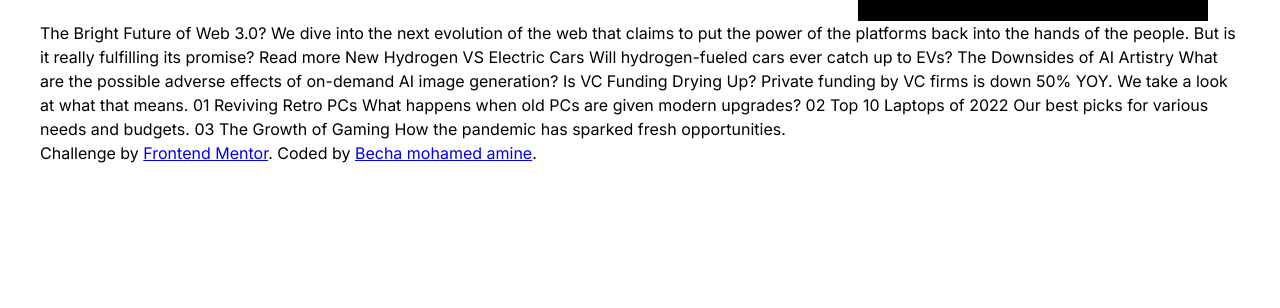
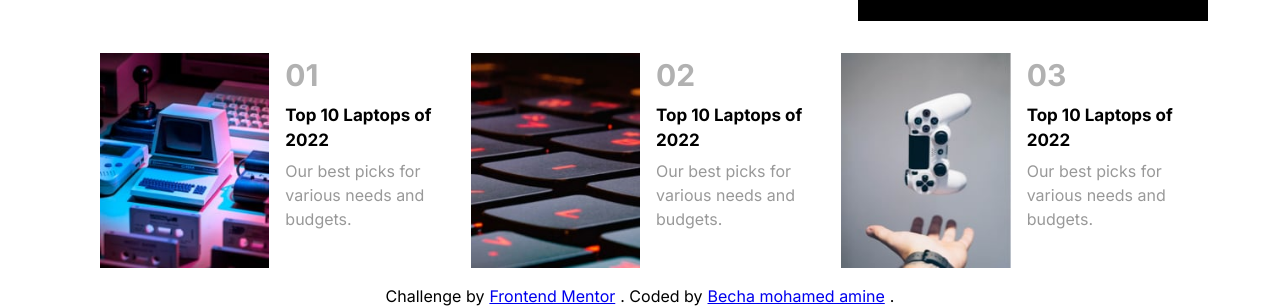
Before and after one commit to 101Amine/News-homepage, a plain HTML site: page index.html in a window 1280 px wide. Shown: the part 685-993 px from the top of the page. Before the commit the page ends 850 px from the top, so only its background shows below. Drawn offline with Linux system fonts and the light colour scheme.

Commit message:
desktop version

```diff
--- a/index.html
+++ b/index.html
@@ -78,38 +78,39 @@
     </div>
   </main>
 
-  The Bright Future of Web 3.0?
 
-  We dive into the next evolution of the web that claims to put the power of the platforms back into the hands of the people.
-  But is it really fulfilling its promise?
+  <footer class="flex gap-2 flex-items">
+    <div class="sub_flex">
+      <img class="img_gaming" src="./assets/images/image-retro-pcs.jpg" alt="pc"/>
+      <div class="hor_elements">
+        <div> 01</div>
+        <div>Top 10 Laptops of 2022</div>
+        <div>Our best picks for various needs and budgets.</div>
+      </div>
+    </div>
 
-  Read more
+    <div class="sub_flex">
+      <img class="img_gaming" src="./assets/images/image-top-laptops.jpg" alt="pc"/>
+      <div class="hor_elements">
+        <div> 02</div>
+        <div>Top 10 Laptops of 2022</div>
+        <div>Our best picks for various needs and budgets.</div>
+      </div>
 
-  New
+    </div>
 
-  Hydrogen VS Electric Cars
-  Will hydrogen-fueled cars ever catch up to EVs?
+    <div class="sub_flex">
+      <img class="img_gaming" src="./assets/images/image-gaming-growth.jpg" alt="pc"/>
+      <div class="hor_elements">
+        <div> 03</div>
+        <div>Top 10 Laptops of 2022</div>
+        <div>Our best picks for various needs and budgets.</div>
+      </div>
 
-  The Downsides of AI Artistry
-  What are the possible adverse effects of on-demand AI image generation?
-
-  Is VC Funding Drying Up?
-  Private funding by VC firms is down 50% YOY. We take a look at what that means.
-
-  01
-  Reviving Retro PCs
-  What happens when old PCs are given modern upgrades?
-
-  02
-  Top 10 Laptops of 2022
-  Our best picks for various needs and budgets.
-
-  03
-  The Growth of Gaming
-  How the pandemic has sparked fresh opportunities.
+  </footer>
 
   <div class="attribution">
-    Challenge by <a href="https://www.frontendmentor.io?ref=challenge" target="_blank">Frontend Mentor</a>.
+    Challenge by <a href="https://www.frontendmentor.io?ref=challenge" target="_blank">    Frontend Mentor</a>.
     Coded by <a href="#">Becha mohamed amine</a>.
   </div>
 </body>
--- a/styles.css
+++ b/styles.css
@@ -106,6 +106,16 @@ p, h1, h2, h3, h4, h5, h6 {
 
 .flex {
     display: flex;
+}
+
+.gap-2 {
+    gap: 2rem;
+}
+
+.flex-items {
+    margin-top: 2rem;
+    max-width: 1080px;
+    margin-inline: auto;
 }
 
 body {
@@ -227,3 +237,38 @@ main>img {
     width: 50%;
     height: 50px;
 }
+
+.img_gaming {
+    width: 50%;
+}
+
+.sub_flex {
+    display: flex;
+    flex-direction: row;
+    gap: 1rem;
+}
+
+.hor_elements div:first-child {
+    font-size: 30px;
+    font-weight: 700;
+    opacity: .3;
+}
+
+.hor_elements div:nth-child(2) {
+    font-size: 17px;
+    margin-top: 5px;
+    font-weight: 700;
+}
+
+.hor_elements div:last-child {
+    font-size: 16px;
+    margin-top: 5px;
+    opacity: .4;
+}
+
+.attribution {
+    display: flex;
+    gap: 5px;
+    justify-content: center;
+    margin-top: 1rem;
+}
```
